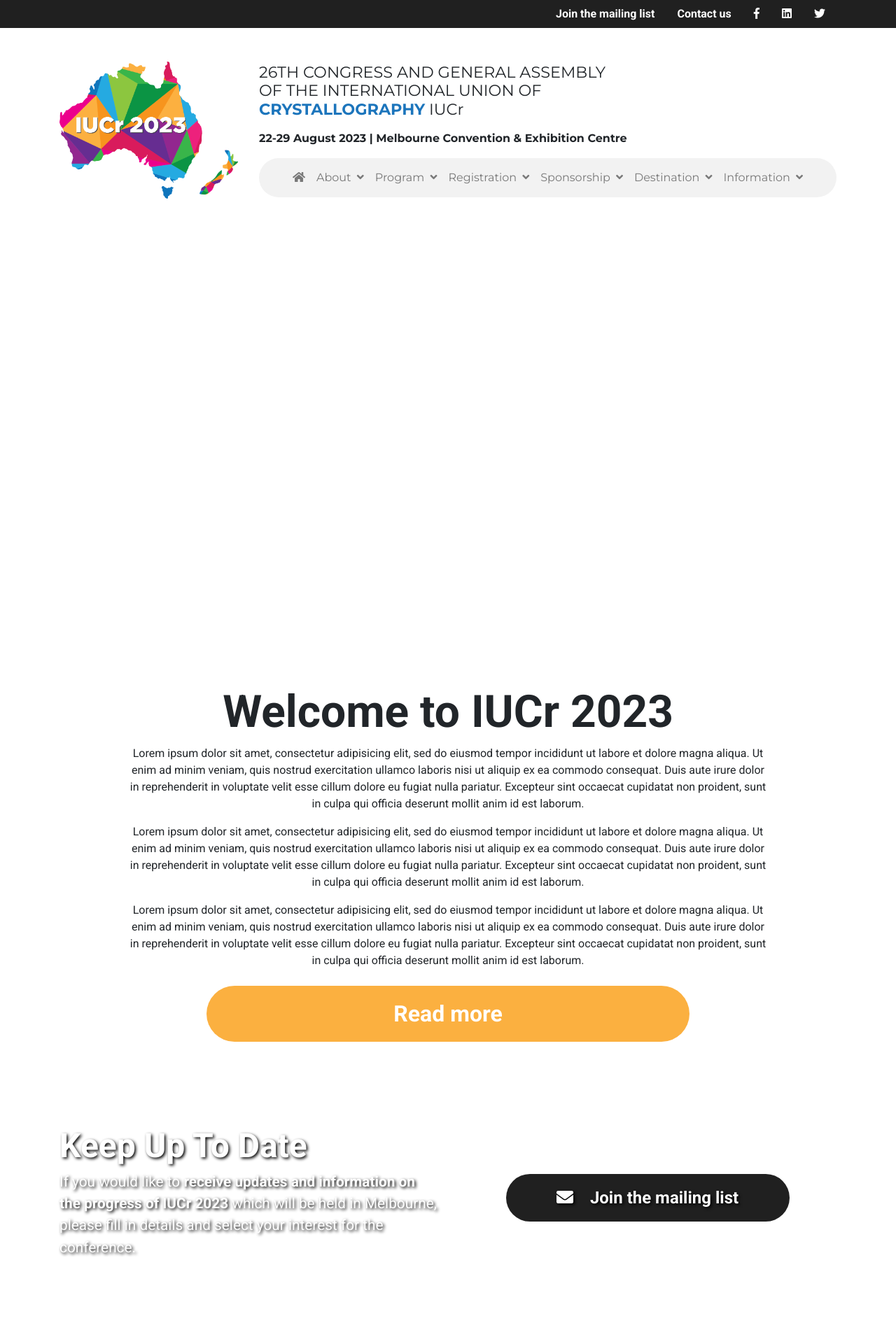
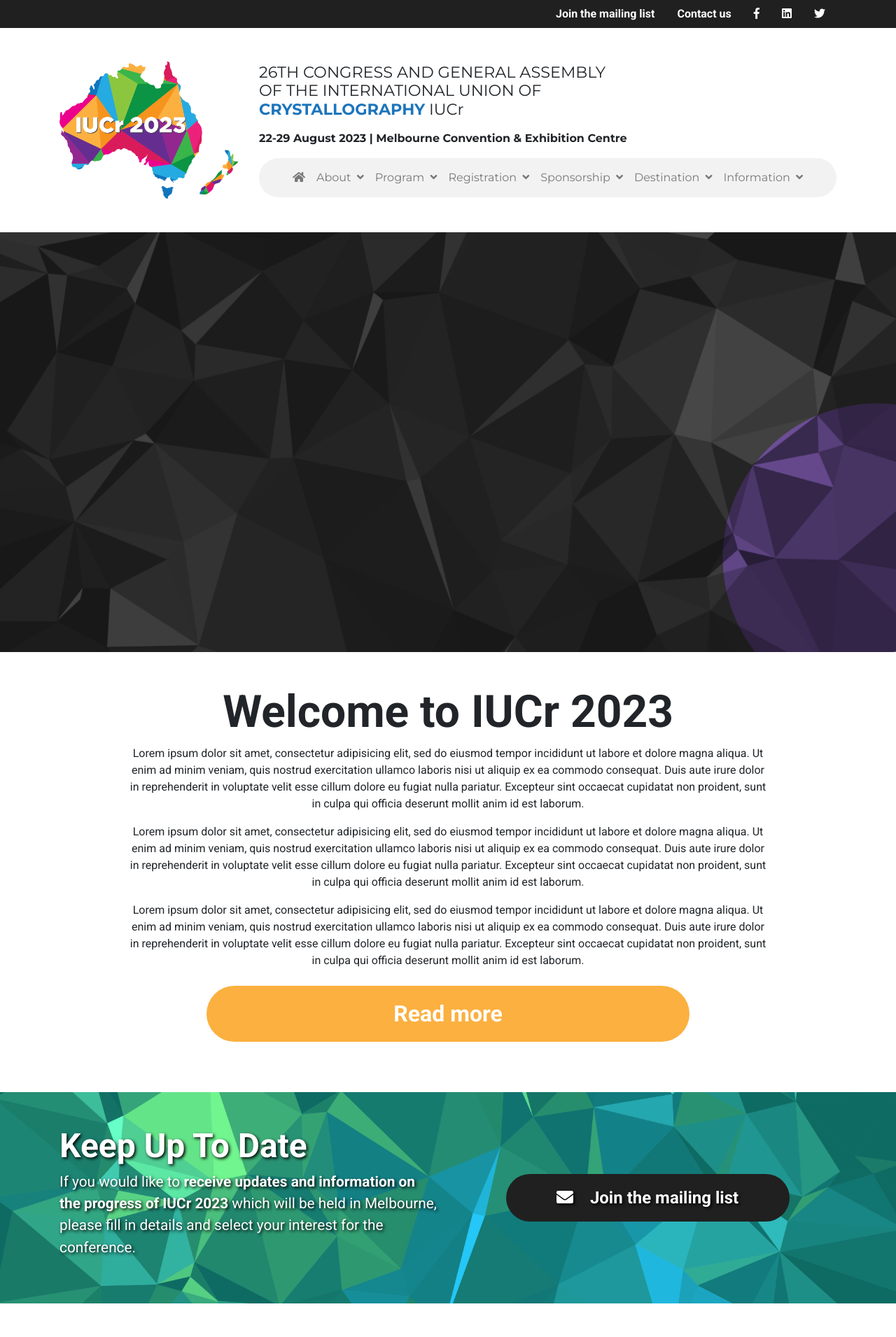
Before and after one commit to ICMS-Australasia/IUCr2023, a Jekyll site: the page built from index.md, in a window 1280 px wide. Shown: the whole page at 70% size. Built offline with Jekyll 4.4.1, drawn with Linux system fonts in a browser that asks for light colours; nearby versions of some CDN libraries.

Commit message:
Updated image links

```diff
--- a/_sass/main.scss
+++ b/_sass/main.scss
@@ -44,7 +44,7 @@
 }
 
 .banner {
-  background: url("./assets/img/banner.png");
+  background: url("../img/banner.png");
   height: 600px;
   background-attachment: fixed;
   background-position: center;
@@ -77,7 +77,7 @@
 }
 
 .eoi {
-  background: url("./assets/img/triangles-download.png");
+  background: url("../img/triangles-download.png");
   background-attachment: fixed;
   background-position: center;
   background-repeat: no-repeat;
@@ -105,9 +105,9 @@
     display: block;
     margin: 0 auto;
     border-radius: 50px;
-    transition: background-color 0.2s ease-in-out;
+    transition: all 0.2s ease-in-out;
     &:hover {
-      background-color: $black;
+      background-color: lighten($black, 10%);
     }
   }
 }
```
